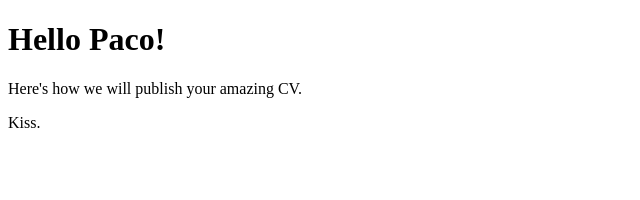
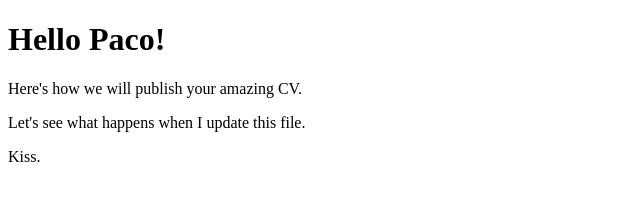
Before and after one commit to ThomasRusso1/ThomasRusso1.github.io, a plain HTML site: page index.html in a window 1280 px wide. Shown: the whole page, without its empty margins (0-640 px from the left). Drawn offline with Linux system fonts and the light colour scheme.

Commit message:
Update index.html

```diff
--- a/index.html
+++ b/index.html
@@ -3,6 +3,7 @@
 <body>
 <h1>Hello Paco!</h1>
 <p>Here's how we will publish your amazing CV.</p>
+<p>Let's see what happens when I update this file.</p>
 <p>Kiss.</p>
 </body>
 </html>
```
